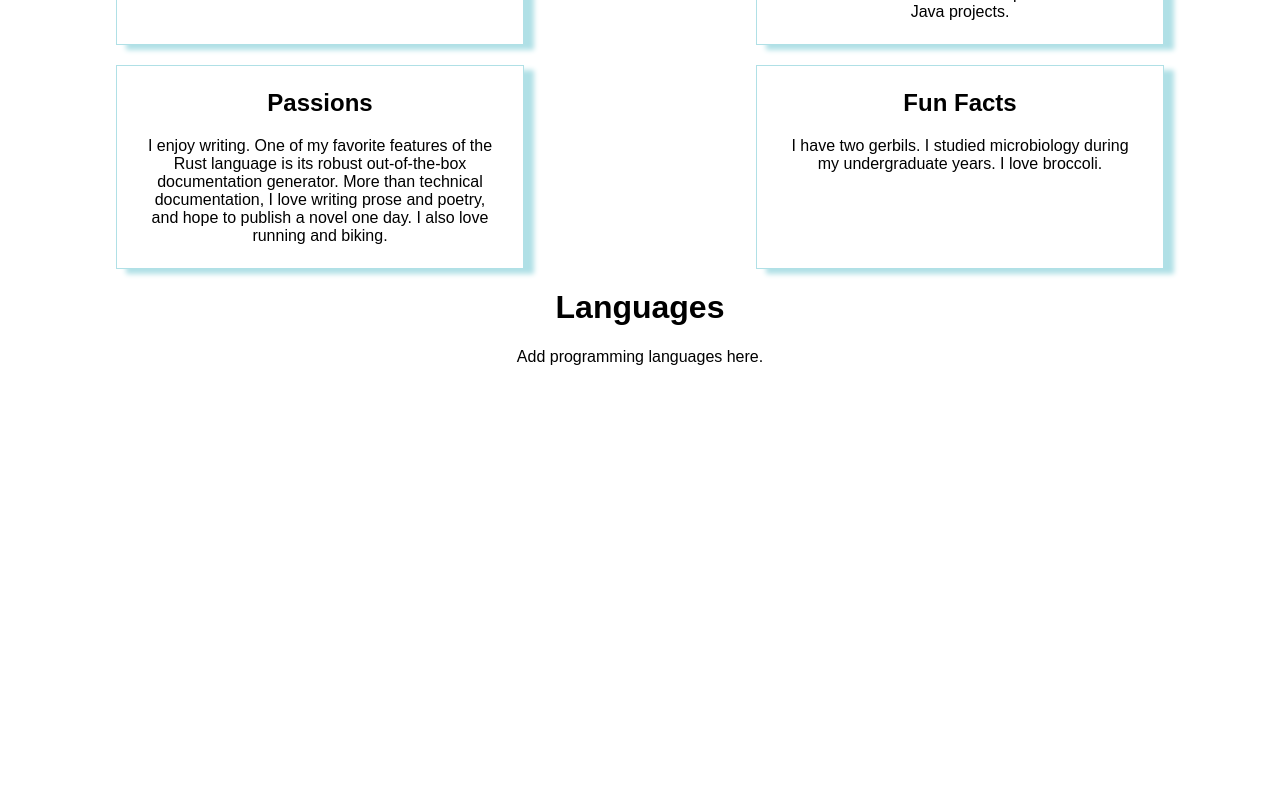
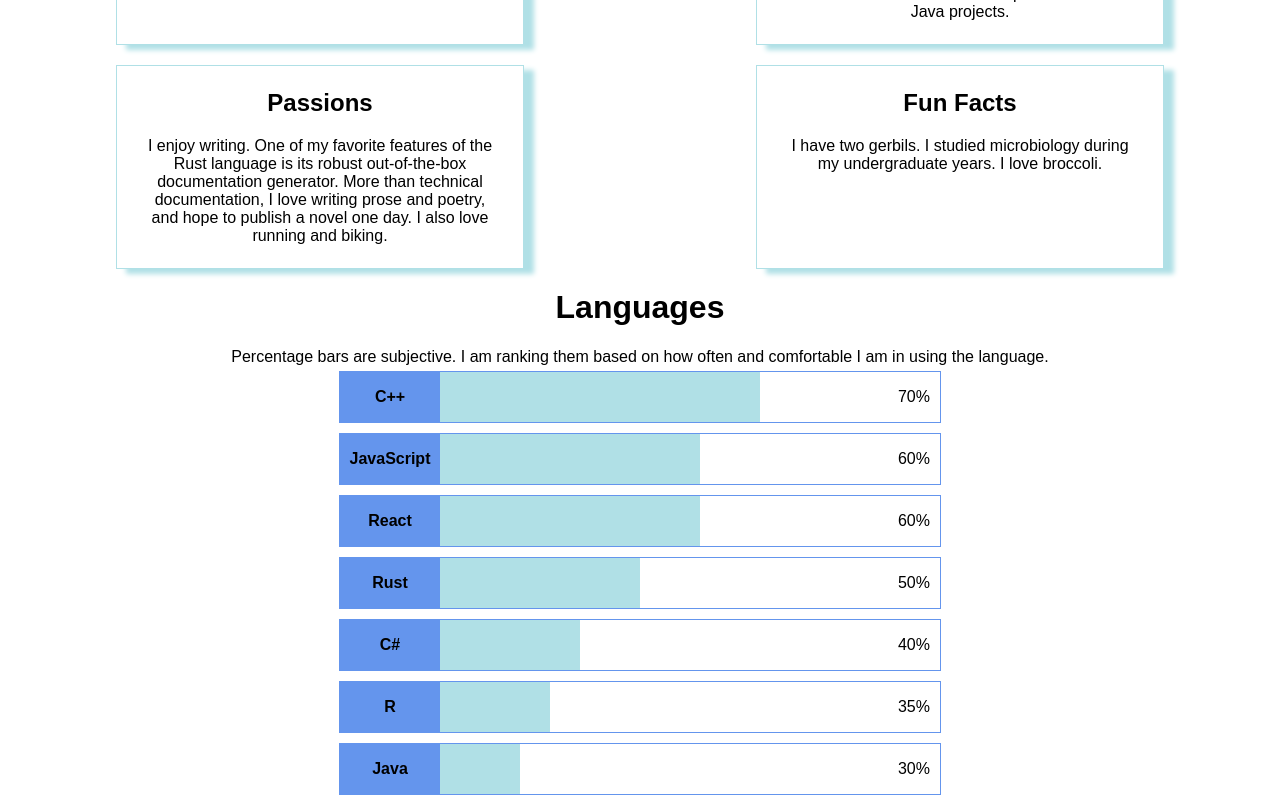
Before and after one commit to Narnian12/narnian12.github.io, a React (Create React App) app: page / in a window 1280 px wide. Shown: the part 749-1549 px from the top of the page. Before the commit the page ends 1115 px from the top, so only its background shows below. Built offline with nearby package versions, Linux system fonts and the light colour scheme.

Commit message:
- Added languages section - Few fixes for menu selection

```diff
--- a/src/App.css
+++ b/src/App.css
@@ -8,3 +8,10 @@
   padding-top: 50px;
   margin-top: -50px;
 }
+
+@media only screen and (max-width: 500px) {
+  .headers {
+    padding-top: 70px;
+    margin-top: -70px;
+  }
+}
--- a/src/App.tsx
+++ b/src/App.tsx
@@ -14,6 +14,9 @@ function App() {
       <h1 id="Profile" className="headers">Profile</h1>
       <Profile />
       <h1 id="Languages" className="headers">Languages</h1>
+      <p style={{margin: "0px 40px"}}>
+        Percentage bars are subjective. I am ranking them based on how often and comfortable I am in using the language.
+      </p>
       <Languages />
     </div>
   );
--- a/src/Components/Languages.css
+++ b/src/Components/Languages.css
@@ -0,0 +1,39 @@
+.languages {
+  display: flex;
+  justify-content: center;
+  width: 100%;
+}
+
+.language_bar {
+  margin: 5px 10px;
+  max-width: 600px;
+  width: 100%;
+  border: 1px solid cornflowerblue;
+}
+
+.language_name {
+  width: 100px;
+  float: left;
+  font-weight: bold;
+  background-color: cornflowerblue;
+}
+
+.fill {
+  height: 100%;
+  background-color: powderblue;
+  float: left;
+}
+
+.percentage {
+  display: flex;
+  justify-content: flex-end;
+  margin: 0px 10px 0px 0px;
+}
+
+.cpp { width: 70%; }
+.js { width: 60%; }
+.react { width: 60%; }
+.rust { width: 50%; }
+.cs { width: 40%; }
+.r { width: 35%; }
+.java { width: 30%; }
--- a/src/Components/Languages.tsx
+++ b/src/Components/Languages.tsx
@@ -1,10 +1,58 @@
-
+import './Languages.css';
 
 function Languages() {
+  const languages =[
+    {
+      name: "C++",
+      percentage: "70%",
+      class: "cpp fill"
+    },
+    {
+      name: "JavaScript",
+      percentage: "60%",
+      class: "js fill"
+    },
+    {
+      name: "React",
+      percentage: "60%",
+      class: "react fill"
+    },
+    {
+      name: "Rust",
+      percentage: "50%",
+      class: "rust fill"
+    },
+    {
+      name: "C#",
+      percentage: "40%",
+      class: "cs fill"
+    },
+    {
+      name: "R",
+      percentage: "35%",
+      class: "r fill"
+    },
+    {
+      name: "Java",
+      percentage: "30%",
+      class: "java fill"
+    }
+  ]
   return (
-    <div>
-      Add programming languages here.
-    </div>
+    <>
+      {languages.map(elem => {
+        return (
+          <div className="languages" key={elem.name}>
+            <div className="language_bar">
+              <div className={elem.class}>
+                <div className="language_name"><p>{elem.name}</p></div>
+              </div>
+              <div className="percentage"><p>{elem.percentage}</p></div>
+            </div>
+          </div>
+        );
+      })}
+    </>
   );
 }
 
--- a/src/Components/NavBar.tsx
+++ b/src/Components/NavBar.tsx
@@ -51,14 +51,14 @@ function NavBar(props: { sections: Array<string> }) {
   }
 
   let socials = isMobile ? null :
-    <React.Fragment>
+    <>
       <a className="socials" href="https://www.linkedin.com/in/peterysun/" target="_blank" rel="noreferrer">
         <Icon icon={linkedinFill} />
       </a>
       <a className="socials" href="https://github.com/Narnian12" target="_blank" rel="noreferrer">
         <Icon icon={githubIcon} />
       </a>
-    </React.Fragment>;
+    </>;
 
   return (
     <div className="nav">
--- a/src/Components/Profile.css
+++ b/src/Components/Profile.css
@@ -6,7 +6,7 @@
   flex-wrap: wrap;
 }
 
-p {
+.pro_desc {
   min-width: 200px;
   margin: 20px;
   text-align: center;
--- a/src/Components/Profile.tsx
+++ b/src/Components/Profile.tsx
@@ -5,42 +5,42 @@ function Profile() {
     <div className="Profile">
       <div className="card">
         <h2>Introduction</h2>
-        <p>Hello! I'm Peter, an aspiring full-stack developer with experience in
+        <p className="pro_desc">Hello! I'm Peter, an aspiring full-stack developer with experience in
         QA, DevOps, and back-end technologies. My hope for this page is to gain a stronger
         understanding of UI development with the React library, especially with Hooks and TypeScript.
         </p>
       </div>
       <div className="card">
         <h2>Work</h2>
-        <p>I am a software engineer in Promess, a manufacturing company specializing
+        <p className="pro_desc">I am a software engineer in Promess, a manufacturing company specializing
           in sensing systems. For a few years, I developed full-stack features in the .NET framework. More recently,
           I am working on developing with a new tech stack using Rust and React.
         </p>
       </div>
       <div className="card">
         <h2>Education</h2>
-        <p>I am pursuing a Master of Science in Computer Science at Oakland University.
+        <p className="pro_desc">I am pursuing a Master of Science in Computer Science at Oakland University.
           More informally, I have been completing certifications from
           <a href="https://www.freecodecamp.org/learn" target="_blank" rel="noreferrer"> freeCodeCamp</a>.
         </p>
       </div>
       <div className="card">
         <h2>Research</h2>
-        <p>I hope to complete a Master's Thesis during my graduate studies. I am working on analyzing Dependency Injection (DI),
+        <p className="pro_desc">I hope to complete a Master's Thesis during my graduate studies. I am working on analyzing Dependency Injection (DI),
           a framework that may help in developing more maintainable software. More specifically, I am currently expanding on
           the CKJM metrics tool to detect the presence of DI in Java projects.
         </p>
       </div>
       <div className="card">
         <h2>Passions</h2>
-        <p>I enjoy writing. One of my favorite features of the Rust language is its robust
+        <p className="pro_desc">I enjoy writing. One of my favorite features of the Rust language is its robust
           out-of-the-box documentation generator. More than technical documentation, I love
           writing prose and poetry, and hope to publish a novel one day. I also love running and biking.
         </p>
       </div>
       <div className="card">
         <h2>Fun Facts</h2>
-        <p>I have two gerbils. I studied microbiology during my undergraduate years. I love broccoli.</p>
+        <p className="pro_desc">I have two gerbils. I studied microbiology during my undergraduate years. I love broccoli.</p>
       </div>
     </div>
   );
```
